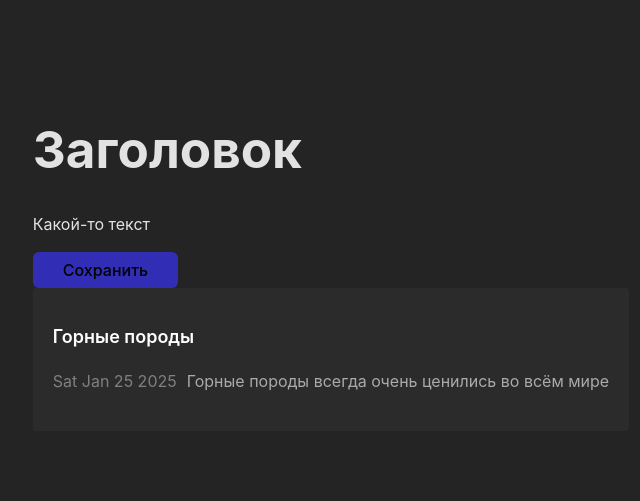
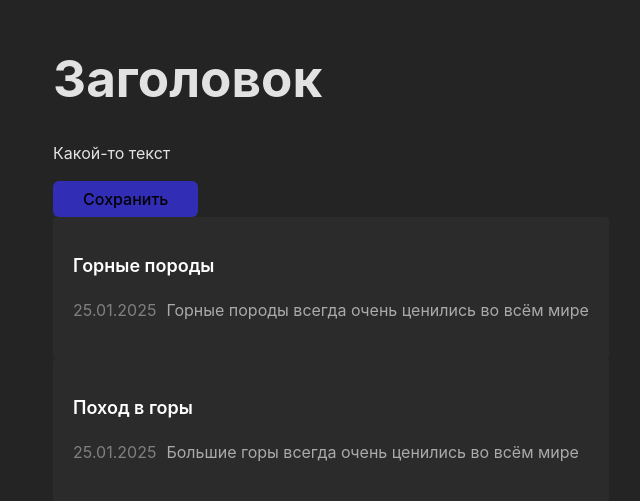
Before and after one commit to Ivan2000-web/MyRecords_React, a React (Vite) app: page / in a window 1280 px wide. Shown: the part 141-642 px from the top of the page, without its empty margins (309-949 px from the left). Built offline with nearby package versions, Linux system fonts and the light colour scheme.

Commit message:
add: props to journal item component

```diff
--- a/src/App.jsx
+++ b/src/App.jsx
@@ -4,12 +4,34 @@ import JournalItem from './components/JournalItem/JournalItem'
 
 function App() {
 
+  const data = [
+    {
+      title: "Горные породы",
+      text: "Горные породы всегда очень ценились во всём мире",
+      date: new Date
+    },
+    {
+      title: "Поход в горы",
+      text: "Большие горы всегда очень ценились во всём мире",
+      date: new Date
+    }
+  ]
+
   return (
     <>
       <h1>Заголовок</h1>
       <p>Какой-то текст</p>
       <Button />
-      <JournalItem />
+      <JournalItem
+        title={data[0].title}
+        text={data[0].text}
+        date={data[0].date}
+      />
+      <JournalItem
+        title={data[1].title}
+        text={data[1].text}
+        date={data[1].date}
+      />
     </>
   )
 }
--- a/src/components/JournalItem/JournalItem.jsx
+++ b/src/components/JournalItem/JournalItem.jsx
@@ -1,15 +1,13 @@
 import './JournalItem.css'
 
-function JournalItem() {
-    const title = "Горные породы";
-    const date = new Date;
-    const text = "Горные породы всегда очень ценились во всём мире";
+function JournalItem({ title, text, date }) {
+    const formatedDate = new Intl.DateTimeFormat('ru-RU').format(date)
 
     return (
         <div className="journal-item">
             <h2 className='journal-item__header'>{title}</h2>
             <h2 className='journal-item__body'>
-                <div className='journal-item__date'>{date.toDateString()}</div>
+                <div className='journal-item__date'>{formatedDate}</div>
                 <div className='journal-item__text'>{text}</div>
             </h2>
         </div>
```
